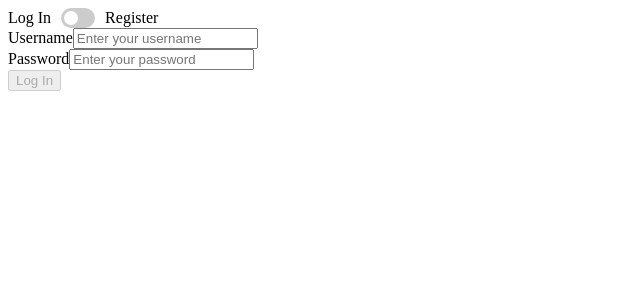
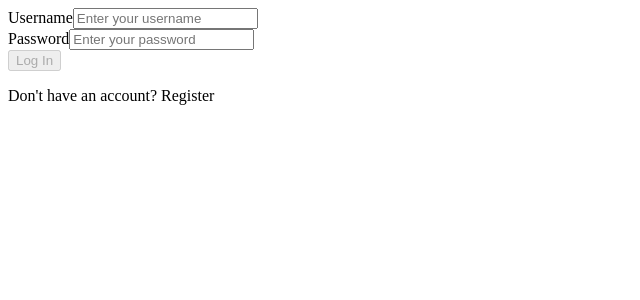
Before and after one commit to Juebana/ProjecteExchange, an Angular app in the folder frontend/: page /login in a window 1280 px wide. Shown: the top 300 px of the page, without its empty margins (0-640 px from the left). Built offline with nearby package versions, Linux system fonts and the light colour scheme.

Commit message:
updated the login component html to have the register part separated

```diff
--- a/frontend/src/app/components/login/login.component.html
+++ b/frontend/src/app/components/login/login.component.html
@@ -1,16 +1,3 @@
-<div class="toggle-container">
-  <span class="login-text">Log In</span>
-  <label class="toggle-switch">
-    <input
-      type="checkbox"
-      [(ngModel)]="isRegistration"
-      [ngModelOptions]="{ standalone: true }"
-    />
-    <span class="slider"></span>
-  </label>
-  <span class="register-text">Register</span>
-</div>
-
 <form (ngSubmit)="onSubmit()">
   <div>
     <label for="username">Username</label>
@@ -32,7 +19,6 @@
       placeholder="Enter your password"
     />
   </div>
-  <button type="submit" [disabled]="!isFormValid">
-    {{ isRegistration ? 'Register' : 'Log In' }}
-  </button>
+  <button type="submit" [disabled]="!isFormValid">Log In</button>
 </form>
+<p>Don't have an account? <a routerLink="/register">Register</a></p>
```
